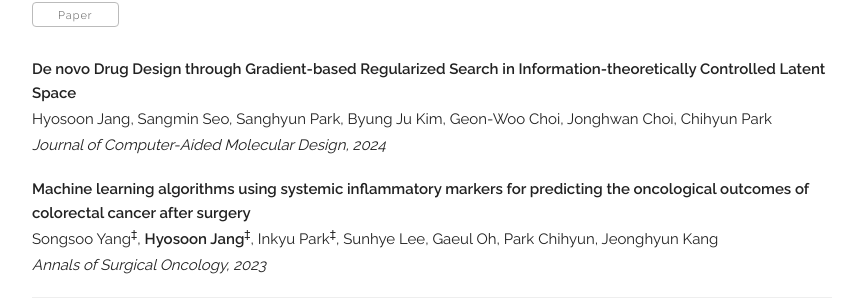
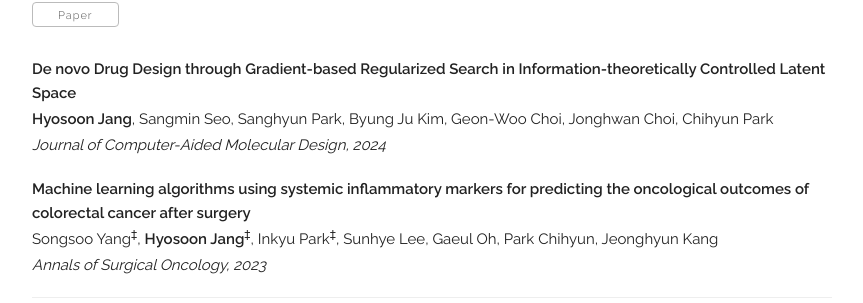
Before and after one commit to hsjang0/hsjang, a Jekyll site: the page built from index.html, in a window 1280 px wide. Shown: the part 1044-1347 px from the top of the page, without its empty margins (208-1071 px from the left). Built offline with Jekyll 4.4.1, drawn with Linux system fonts in a browser that asks for light colours; some web fonts are replaced.

```diff
--- a/_data/publications.yaml
+++ b/_data/publications.yaml
@@ -18,7 +18,7 @@ papers:
     selected: y
 
   - title: "De novo Drug Design through Gradient-based Regularized Search in Information-theoretically Controlled Latent Space"
-    authors: "Hyosoon Jang, Sangmin Seo, Sanghyun Park, Byung Ju Kim, Geon-Woo Choi, Jonghwan Choi, Chihyun Park"
+    authors: "<b>Hyosoon Jang</b>, Sangmin Seo, Sanghyun Park, Byung Ju Kim, Geon-Woo Choi, Jonghwan Choi, Chihyun Park"
     venue: "Journal of Computer-Aided Molecular Design, 2024"
     selected: y
 
```
